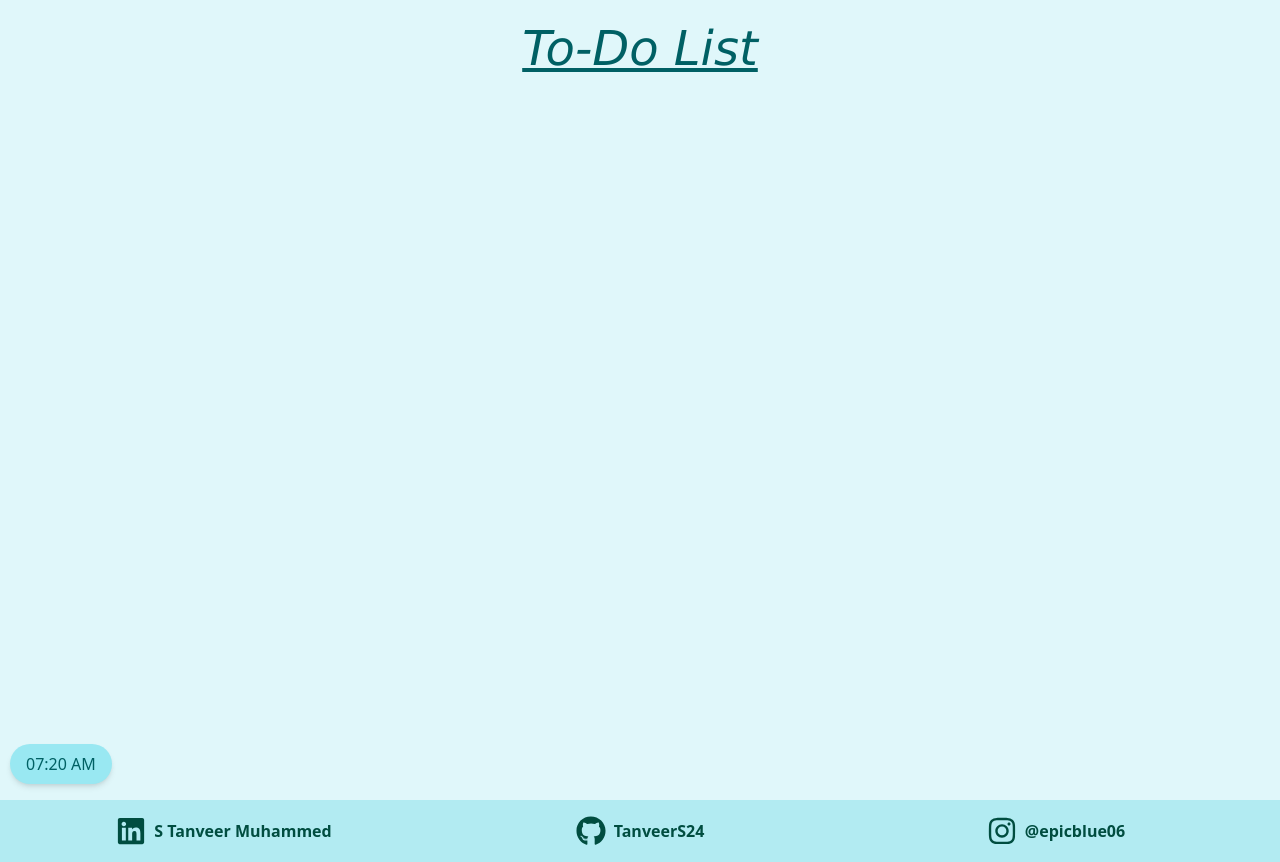
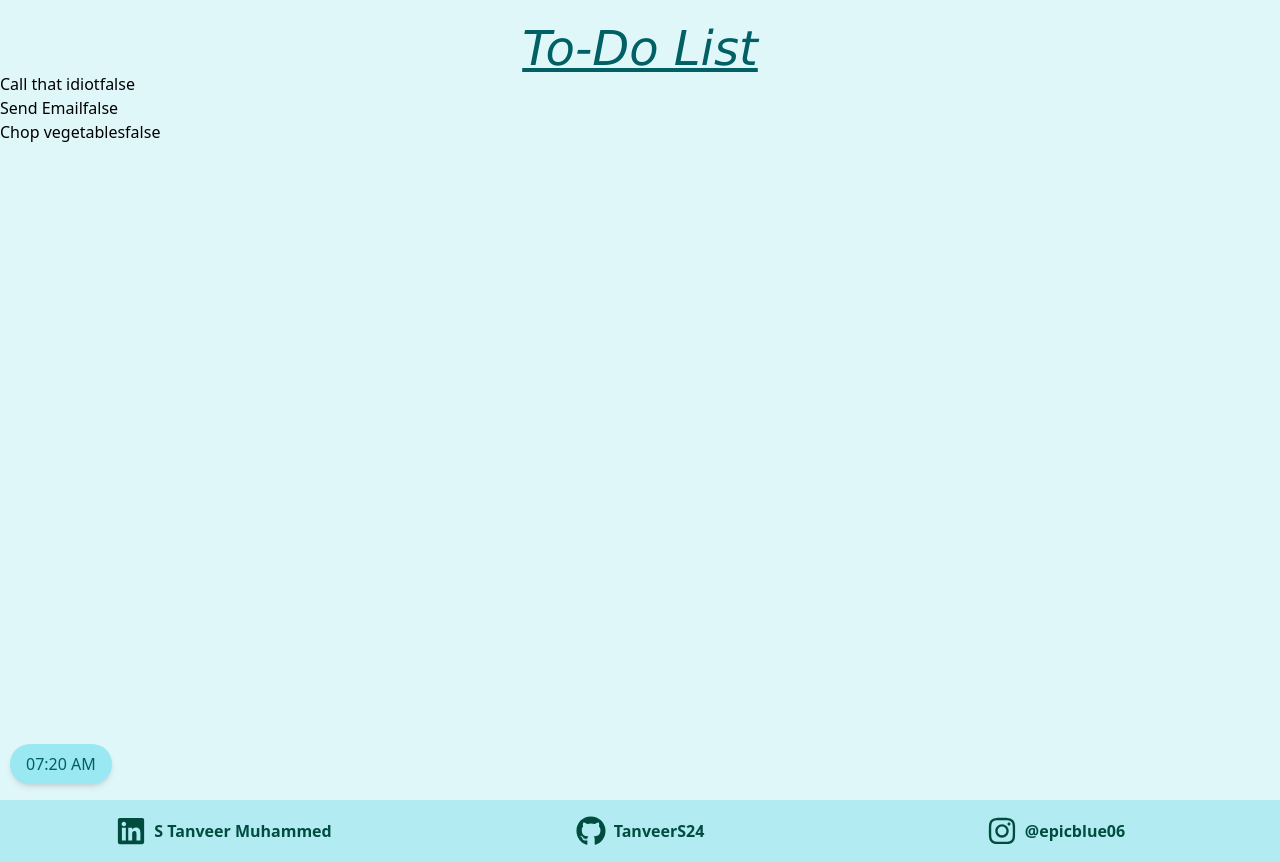
Before and after one commit to TanveerS24/To-Do-List, a React (Vite) app in the folder Client/: page / in a window 1280 px wide. Built offline with nearby package versions, Linux system fonts and the light colour scheme.

Commit message:
Created Record card

```diff
--- a/Client/src/Components/Home.jsx
+++ b/Client/src/Components/Home.jsx
@@ -1,11 +1,26 @@
 import React from 'react'
+import { useEffect,useState } from 'react'
+import RecordCard from './RecordCard'
 
 const Home = () => {
+  const [records,setRecords] = useState([]);
+
+  const fakeRecords=[{"id":1,"title":"Call that idiot","completed":false},{"id":2,"title":"Send Email","completed":false},{"id":3,"title":"Chop vegetables","completed":false}];
+
+  useEffect(() => {
+    console.log(fakeRecords)
+    setRecords(fakeRecords);
+  },[setRecords])
   return (
-    <div className="flex items-center justify-center pt-6 font-medium text-[#006064] text-5xl
-    underline italic font-tahoma" style={{fontFamily:"Verdana, sans-serif"}}>
-      To-Do List
-    </div>
+    <>
+      <div className="flex items-center justify-center pt-6 font-medium text-[#006064] text-5xl
+      underline italic font-tahoma" style={{fontFamily:"Verdana, sans-serif"}}>
+        To-Do List
+      </div>
+      {records.map((record) => (
+        <RecordCard key={record.id} record={record} />
+      ))}
+    </>
   )
 }
 
--- /dev/null
+++ b/Client/src/Components/RecordCard.jsx
@@ -0,0 +1,12 @@
+import React from 'react'
+
+const RecordCard = ({record}) => {
+  return (
+    <div>
+      {record.title}
+      {record.completed.toString()}
+    </div>
+  )
+}
+
+export default RecordCard
```
